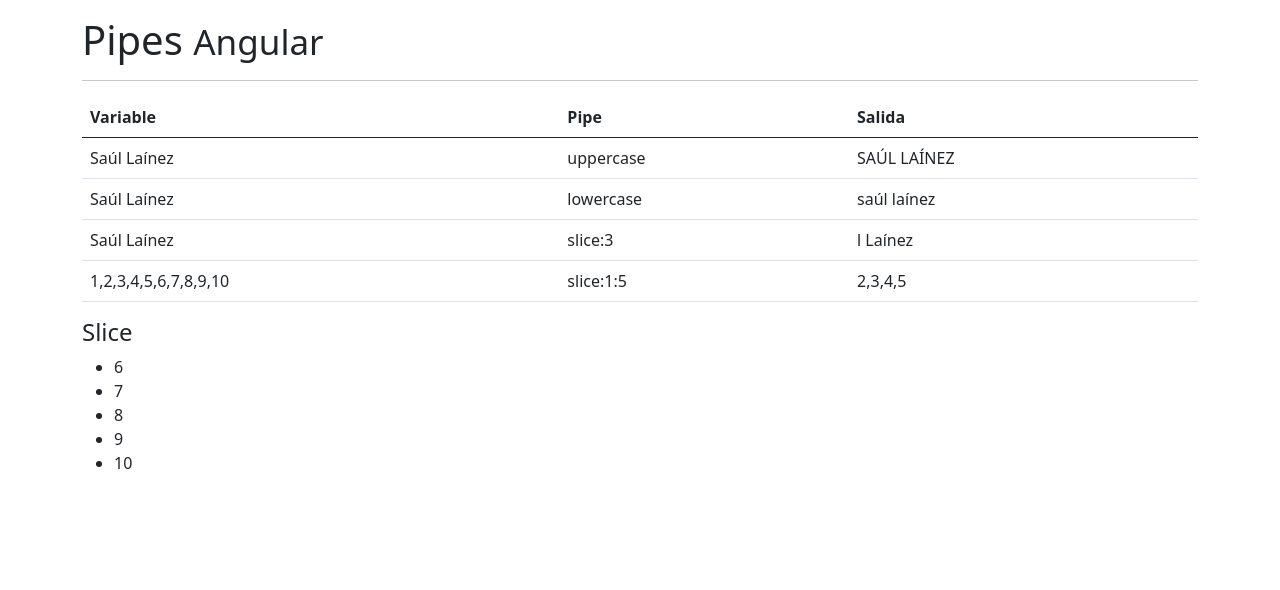
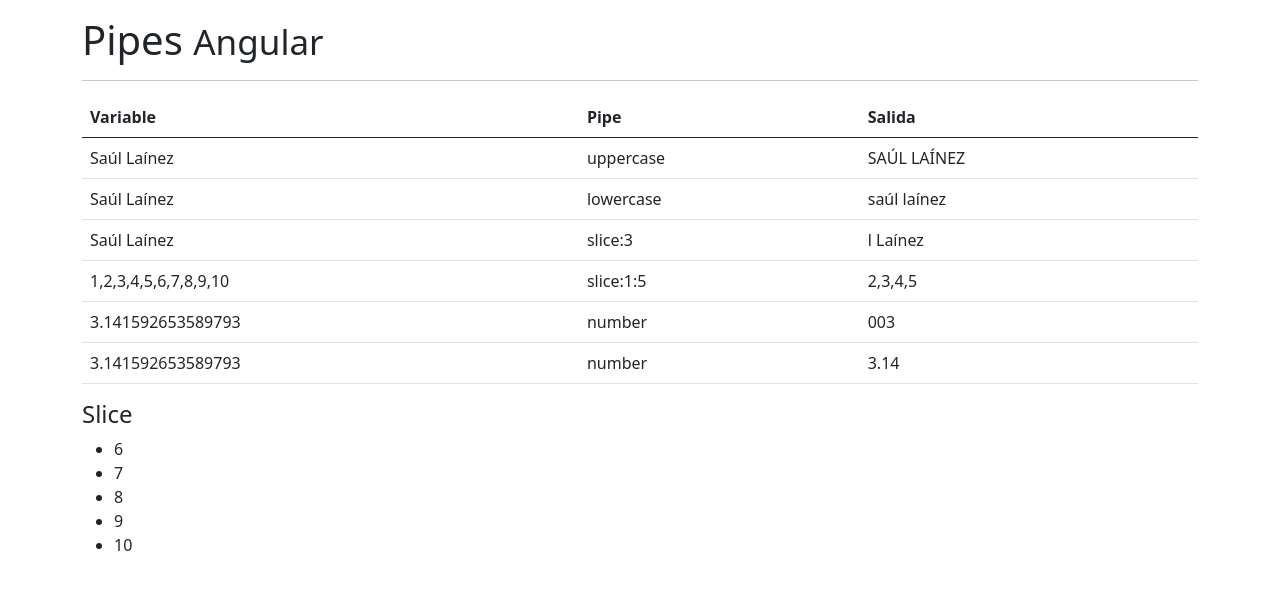
Before and after one commit to saullainez/pipes, an Angular app: page / in a window 1280 px wide. Shown: the top 590 px of the page. Built offline with nearby package versions, Linux system fonts and the light colour scheme.

Commit message:
Pipe: number

```diff
--- a/src/app/app.component.html
+++ b/src/app/app.component.html
@@ -32,6 +32,16 @@
           <td>slice:1:5</td>
           <td>{{ arreglo | slice:1:5 }}</td>
         </tr>
+        <tr>
+          <td>{{ PI }}</td>
+          <td>number</td>
+          <td>{{ PI | number:'3.0-0' }}</td>
+        </tr>
+        <tr>
+          <td>{{ PI }}</td>
+          <td>number</td>
+          <td>{{ PI | number:'.0-2' }}</td>
+        </tr>
       </tbody>
     </table>
 
--- a/src/app/app.component.ts
+++ b/src/app/app.component.ts
@@ -9,4 +9,5 @@
   nombre: string = 'Saúl Laínez';
 
   arreglo = [1,2,3,4,5,6,7,8,9,10];
+  PI : number = Math.PI;
 }
```
